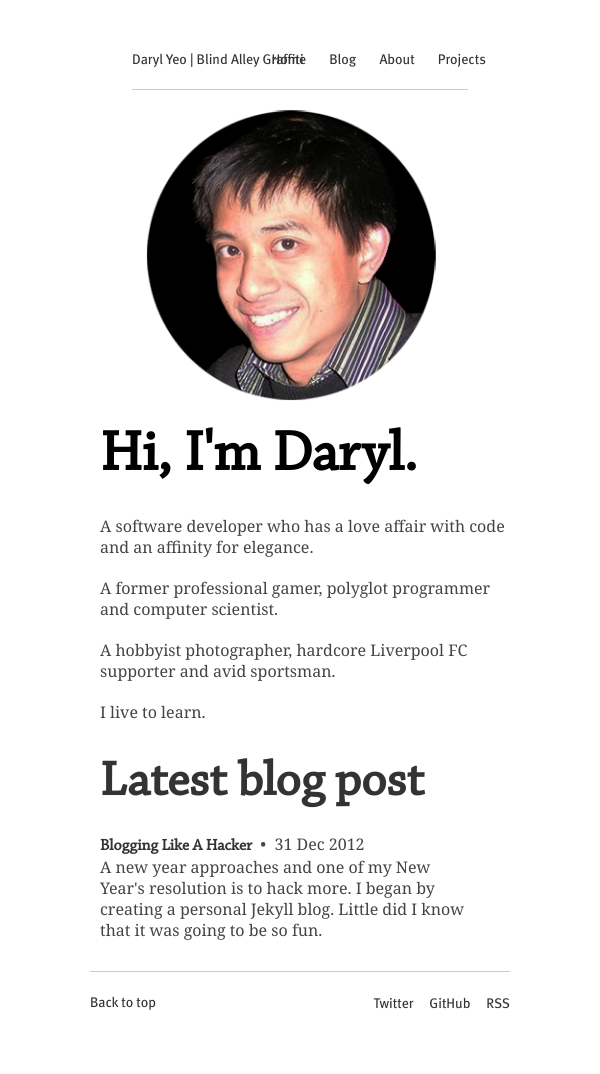
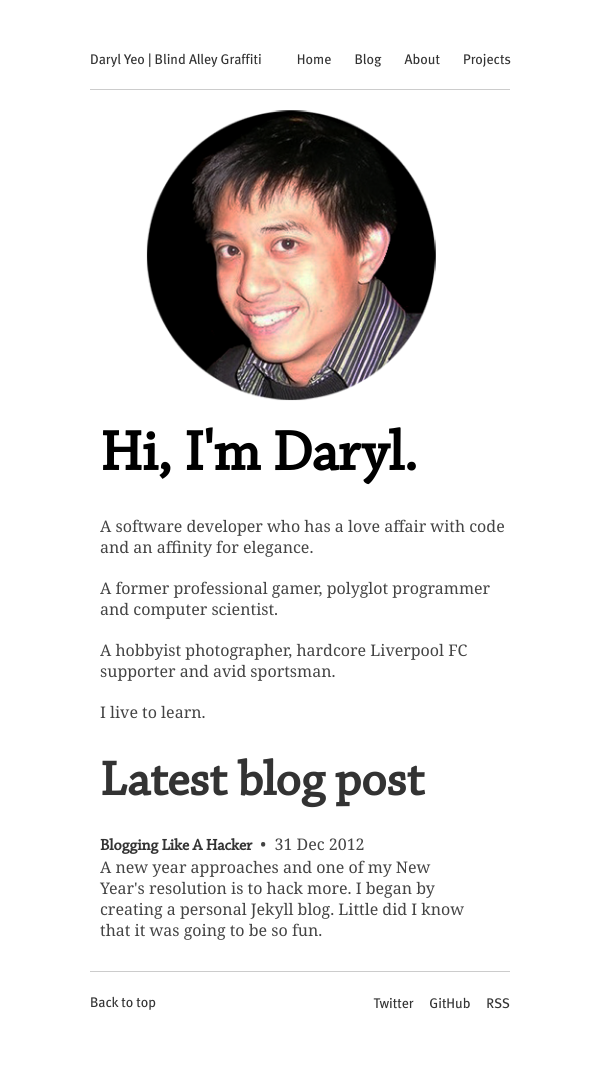
Before and after one commit to aacyun/jianxioy.github.com, a Jekyll site: the page built from index.html, in a window 600 px wide. Built offline with Jekyll 4.4.1, drawn with Linux system fonts in a browser that asks for light colours; Markdown is read by kramdown in place of the engine named in the settings.

Commit message:
Testing phone.

```diff
--- a/static/css/layout.css
+++ b/static/css/layout.css
@@ -190,7 +190,6 @@ a:hover {
 
 	/* Mobile Landscape Size to Tablet Portrait (devices and browsers) */
 	@media only screen and (min-width: 480px) and (max-width: 767px) {
-		#nav,
 		#logo-primary,
 		#nav-primary,
 		#avatar,
```
